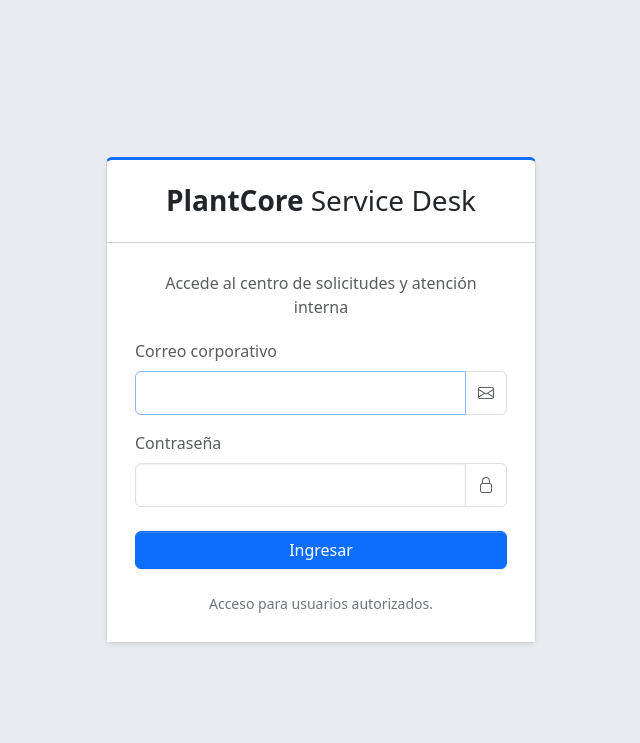
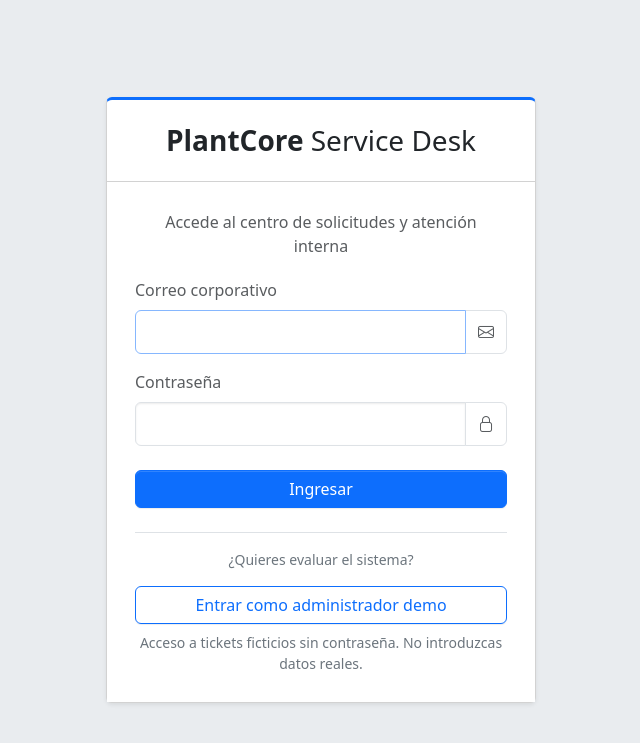
Before and after one commit to diegoarmando025/plantcore-service-desk, a Laravel app: page /login in a window 1280 px wide. Shown: the top 743 px of the page, without its empty margins (319-959 px from the left). Run offline with Laravel 12, Linux system fonts and the light colour scheme.

Commit message:
feat(demo): enforce isolated demo workflows and visitor entry

```diff
--- a/resources/views/auth/login.blade.php
+++ b/resources/views/auth/login.blade.php
@@ -32,7 +32,14 @@
                 </div>
                 <button type="submit" class="btn btn-primary w-100">Ingresar</button>
             </form>
-            <p class="text-secondary small text-center mt-4 mb-0">Acceso para usuarios autorizados.</p>
+            <div class="border-top mt-4 pt-3">
+                <p class="text-secondary small text-center">¿Quieres evaluar el sistema?</p>
+                <form method="POST" action="{{ route('portfolio.enter') }}">
+                    @csrf
+                    <button type="submit" class="btn btn-outline-primary w-100">Entrar como administrador demo</button>
+                </form>
+                <p class="text-secondary small text-center mt-2 mb-0">Acceso a tickets ficticios sin contraseña. No introduzcas datos reales.</p>
+            </div>
         </div>
     </div>
 </div>
```
